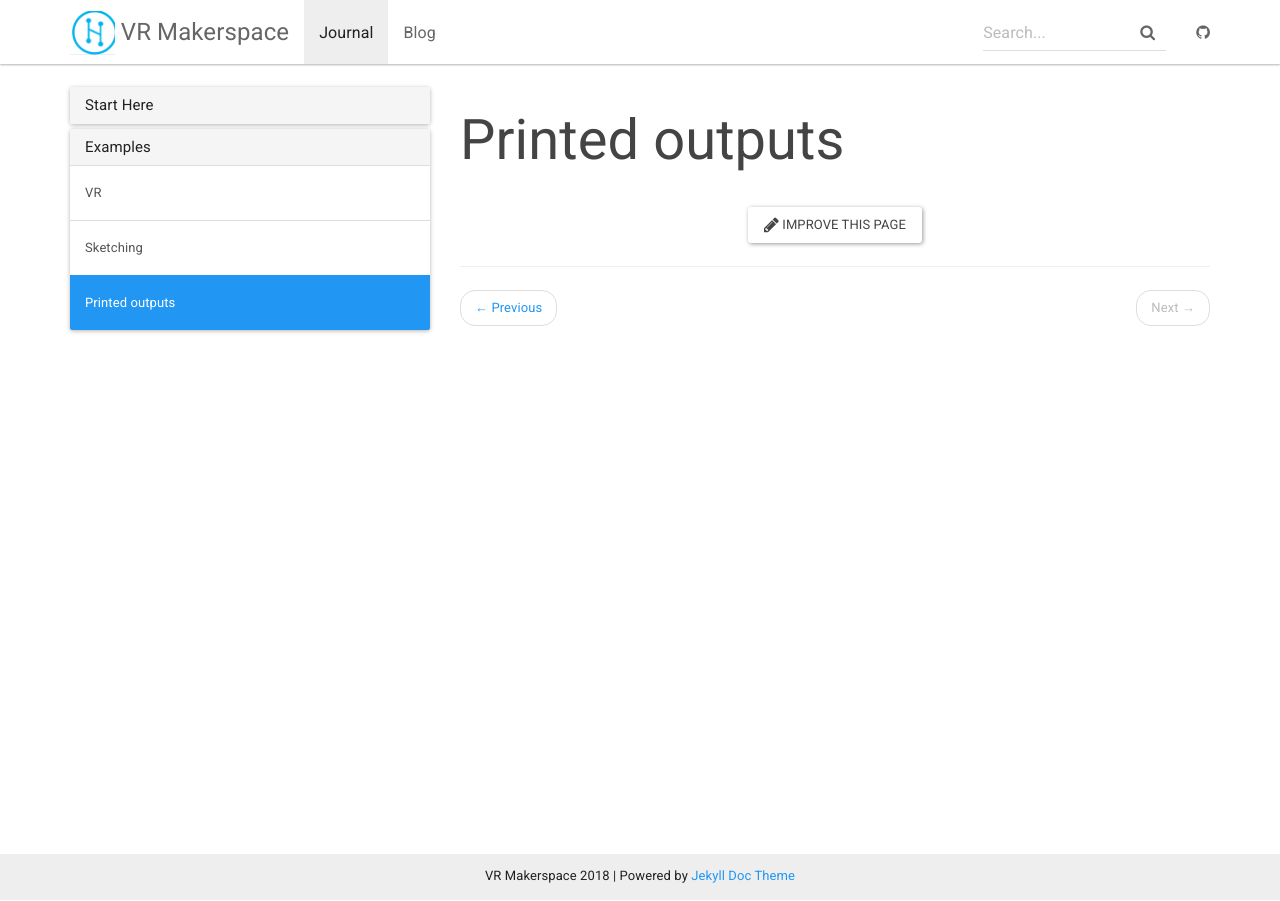
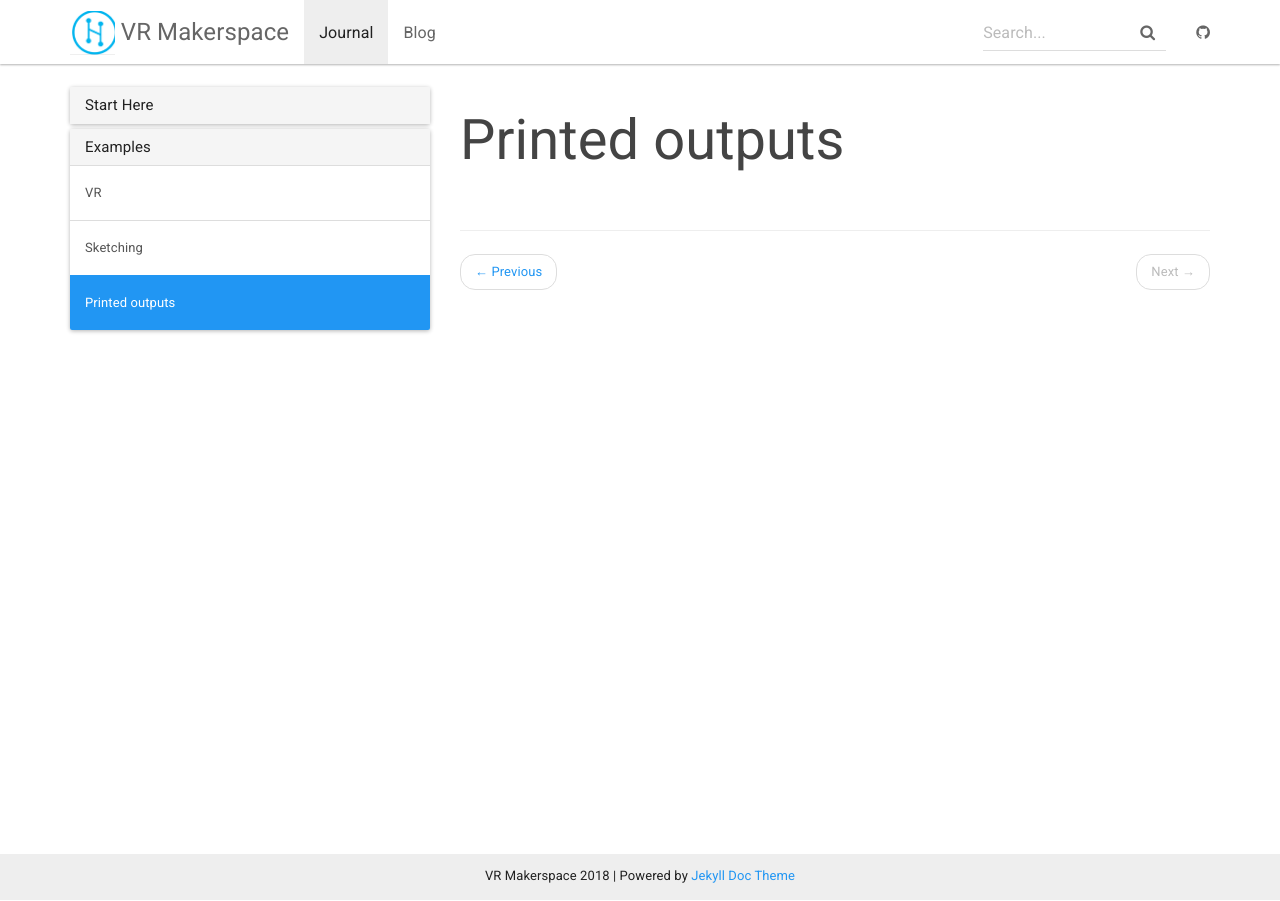
Before and after one commit to aksakalli/jekyll-doc-theme, a Jekyll site: the page built from _docs/examples/font-awesome.md, in a window 1280 px wide. Built offline with Jekyll 4.4.1, drawn with Linux system fonts in a browser that asks for light colours; nearby versions of some CDN libraries.

Commit message:
remove the 'improve the page' element for now
<a target="_blank" href="{{site.git_edit_address}}/{{ page.path }}" class="btn btn-default githubEditButton" role="button">
                <i class="fa fa-pencil fa-lg"></i> Improve this page
              </a>

```diff
--- a/_layouts/docs.html
+++ b/_layouts/docs.html
@@ -13,9 +13,7 @@
             <div id="markdown-content-container">{{ content }}</div>
             <p class="text-center">
               <br />
-              <a target="_blank" href="{{site.git_edit_address}}/{{ page.path }}" class="btn btn-default githubEditButton" role="button">
-                <i class="fa fa-pencil fa-lg"></i> Improve this page
-              </a>
+
             </p>
             <hr>
             {% include section_nav.html %}
```
